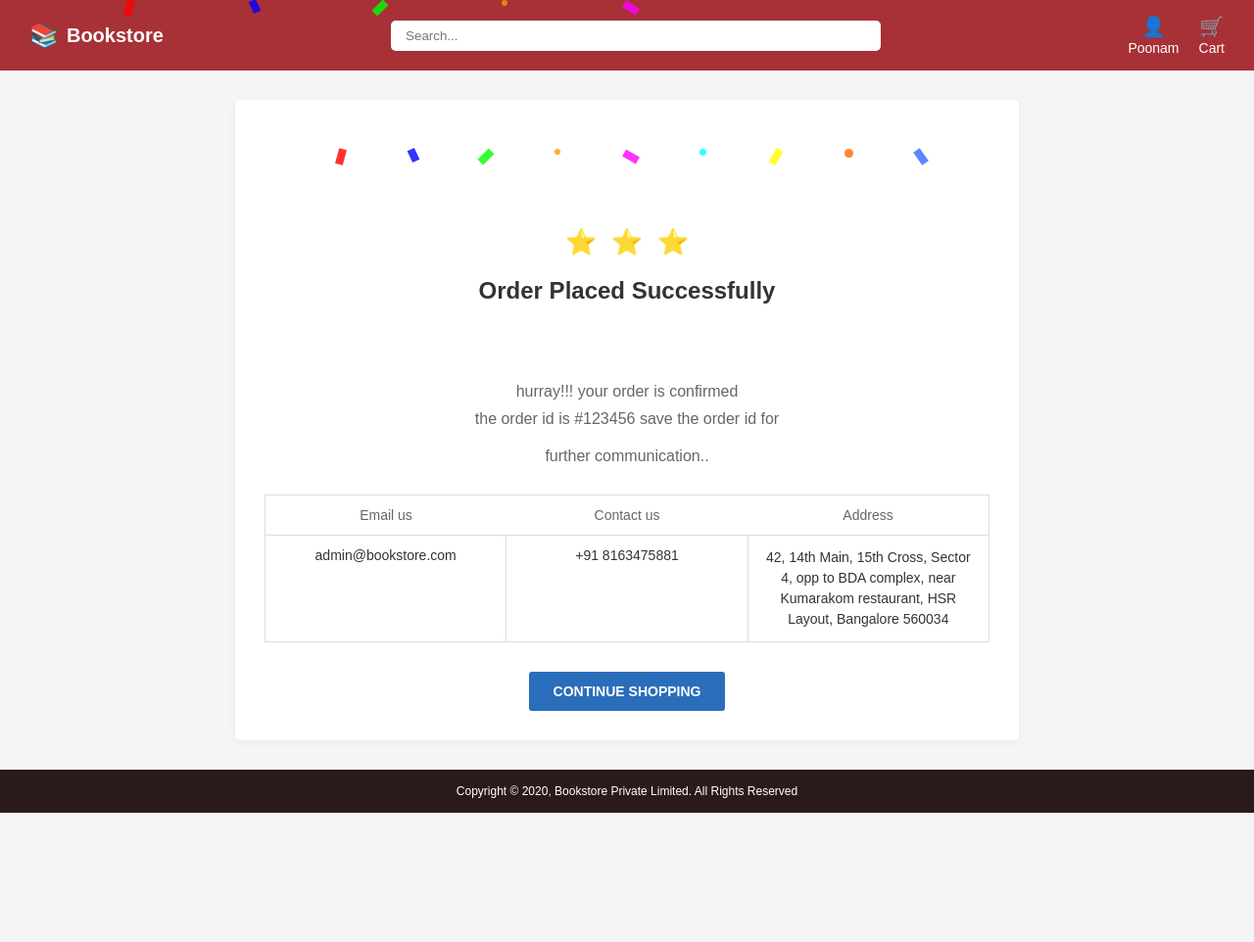
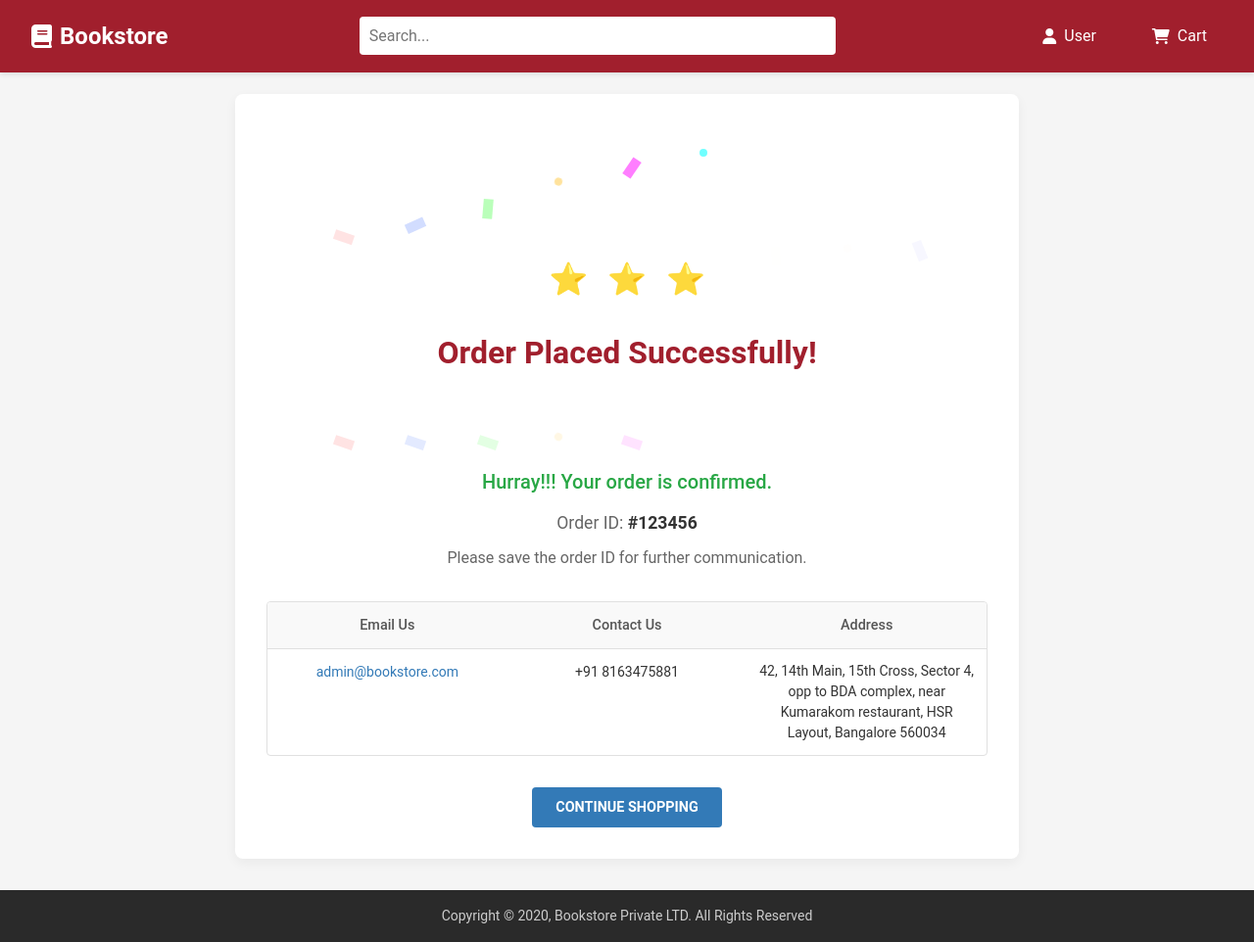
Before and after one commit to EliteTRENT/Bookstore-Frontend, a plain HTML site: page pages/orderSuccessful.html in a window 1280 px wide. Shown: the whole page at 98% size. Before the commit the page ends 830 px from the top, so only its background shows below. Drawn offline with Linux system fonts and the light colour scheme.

Commit message:
[Aalekh] ADD: Created order successful page for book store application

```diff
--- /dev/null
+++ b/js/orderSuccessful.js
@@ -0,0 +1,88 @@
+// orderSuccessful.js
+
+// Profile Dropdown Functionality
+function updateProfileUI() {
+    const userName = localStorage.getItem("user_name") || "User";
+    const firstName = userName.split(" ")[0];
+
+    const profileIcon = document.getElementById("profileDropdownTrigger");
+    if (profileIcon) {
+        profileIcon.innerHTML = `<i class="fas fa-user"></i> ${firstName}`;
+    } else {
+        console.warn("Profile dropdown trigger element not found in the DOM.");
+        return;
+    }
+
+    let profileDropdown = document.querySelector(".bookstore-dash__profile-dropdown");
+    if (!profileDropdown) {
+        profileDropdown = document.createElement("div");
+        profileDropdown.className = "bookstore-dash__profile-dropdown";
+        const header = document.querySelector(".bookstore-dash__header");
+        if (header) {
+            header.appendChild(profileDropdown);
+        } else {
+            console.warn("Header element not found in the DOM.");
+            return;
+        }
+    }
+
+    profileDropdown.innerHTML = `
+        <div class="bookstore-dash__profile-item">Hello, ${userName}</div>
+        <div class="bookstore-dash__profile-item bookstore-dash__profile-profile"><i class="fas fa-user"></i> Profile</div>
+        <div class="bookstore-dash__profile-item bookstore-dash__profile-orders"><i class="fas fa-shopping-bag"></i> My Orders</div>
+        <div class="bookstore-dash__profile-item bookstore-dash__profile-wishlist"><i class="fas fa-heart"></i> My Wishlist</div>
+        <div class="bookstore-dash__profile-item bookstore-dash__profile-logout">Logout</div>
+    `;
+
+    profileIcon.addEventListener("click", (e) => {
+        e.preventDefault();
+        profileDropdown.classList.toggle("active");
+    });
+
+    document.addEventListener("click", (e) => {
+        if (!profileIcon.contains(e.target) && !profileDropdown.contains(e.target)) {
+            profileDropdown.classList.remove("active");
+        }
+    });
+
+    const profileItem = profileDropdown.querySelector(".bookstore-dash__profile-profile");
+    if (profileItem) {
+        profileItem.addEventListener("click", () => {
+            window.location.href = "../pages/profile.html";
+        });
+    }
+
+    const ordersItem = profileDropdown.querySelector(".bookstore-dash__profile-orders");
+    if (ordersItem) {
+        ordersItem.addEventListener("click", () => {
+            window.location.href = "../pages/bookOrders.html";
+        });
+    }
+
+    const wishlistItem = profileDropdown.querySelector(".bookstore-dash__profile-wishlist");
+    if (wishlistItem) {
+        wishlistItem.addEventListener("click", () => {
+            window.location.href = "../pages/bookWishlist.html";
+        });
+    }
+
+    const logoutItem = profileDropdown.querySelector(".bookstore-dash__profile-logout");
+    if (logoutItem) {
+        logoutItem.addEventListener("click", () => {
+            localStorage.removeItem("user_id");
+            localStorage.removeItem("user_name");
+            localStorage.removeItem("token");
+            updateProfileUI();
+            window.location.href = "../pages/login.html";
+        });
+    }
+}
+
+// Initial Setup
+document.addEventListener("DOMContentLoaded", () => {
+    updateProfileUI();
+    // Add event listener for Continue Shopping button
+    document.querySelector(".continue-button").addEventListener("click", () => {
+        window.location.href = "../pages/bookStoreDashboard.html";
+    });
+});
--- a/pages/orderSuccessful.html
+++ b/pages/orderSuccessful.html
@@ -4,28 +4,27 @@
     <meta charset="UTF-8">
     <meta name="viewport" content="width=device-width, initial-scale=1.0">
     <title>Order Success - Bookstore</title>
+    <link rel="stylesheet" href="https://cdnjs.cloudflare.com/ajax/libs/font-awesome/6.0.0-beta3/css/all.min.css" integrity="sha512-Fo3rlrZj/k7ujTnHg4CGR2D7kSs0v4LLanw2qksYuRlEzO+tcaEPQogQ0KaoGN26/zrn20ImR1DfuLWnOo7aBA==" crossorigin="anonymous" referrerpolicy="no-referrer" />
     <link rel="stylesheet" href="../styles/orderSuccessful.css">
 </head>
 <body>
-    <header class="header">
-        <a href="#" class="logo">
-            <span class="logo-icon">📚</span> Bookstore
-        </a>
-        <div class="search-container">
-            <input type="text" class="search-input" placeholder="Search...">
+    <!-- Header -->
+    <header class="bookstore-dash__header">
+        <div class="bookstore-dash__logo">
+            <i class="fa-solid fa-book"></i> Bookstore
         </div>
-        <div class="user-actions">
-            <a href="#" class="user-action">
-                <span class="action-icon">👤</span>
-                Poonam
-            </a>
-            <a href="#" class="user-action">
-                <span class="action-icon">🛒</span>
-                Cart
-            </a>
+        <input type="text" class="bookstore-dash__search" placeholder="Search..." id="searchInput">
+        <div class="bookstore-dash__icons">
+            <button class="bookstore-dash__icon" id="profileDropdownTrigger">
+                <i class="fas fa-user"></i> User
+            </button>
+            <span class="bookstore-dash__icon">
+                <i class="fas fa-shopping-cart"></i> Cart
+            </span>
         </div>
     </header>
 
+    <!-- Main Content -->
     <div class="main-content">
         <div class="celebration-graphic">
             <div class="confetti">
@@ -39,14 +38,14 @@
                 <div class="confetti-piece"></div>
                 <div class="confetti-piece"></div>
             </div>
-            <div>
+            <div class="stars">
                 <span class="star">⭐</span>
                 <span class="star">⭐</span>
                 <span class="star">⭐</span>
             </div>
         </div>
 
-        <h1 class="success-title">Order Placed Successfully</h1>
+        <h1 class="success-title">Order Placed Successfully!</h1>
 
         <div class="celebration-graphic bottom-confetti">
             <div class="confetti-piece"></div>
@@ -56,18 +55,18 @@
             <div class="confetti-piece"></div>
         </div>
 
-        <p class="order-confirmation">hurray!!! your order is confirmed</p>
-        <p class="order-id">the order id is #123456 save the order id for</p>
-        <p class="order-id">further communication..</p>
+        <p class="order-confirmation">Hurray!!! Your order is confirmed.</p>
+        <p class="order-id">Order ID: <span class="order-id-value">#123456</span></p>
+        <p class="order-note">Please save the order ID for further communication.</p>
 
         <div class="contact-info">
             <div class="contact-header">
-                <div class="contact-column">Email us</div>
-                <div class="contact-column">Contact us</div>
+                <div class="contact-column">Email Us</div>
+                <div class="contact-column">Contact Us</div>
                 <div class="contact-column">Address</div>
             </div>
             <div class="contact-details">
-                <div class="contact-data">admin@bookstore.com</div>
+                <div class="contact-data"><a href="mailto:admin@bookstore.com">admin@bookstore.com</a></div>
                 <div class="contact-data">+91 8163475881</div>
                 <div class="contact-data">
                     <div class="address-details">
@@ -77,11 +76,15 @@
             </div>
         </div>
 
-        <button class="continue-button">CONTINUE SHOPPING</button>
+        <button class="continue-button">Continue Shopping</button>
     </div>
 
-    <footer class="footer">
-        Copyright © 2020, Bookstore Private Limited. All Rights Reserved
+    <!-- Footer -->
+    <footer class="bookstore-dash__footer">
+        <p>Copyright © 2020, Bookstore Private LTD. All Rights Reserved</p>
     </footer>
+
+    <!-- JavaScript -->
+    <script src="../js/orderSuccessful.js"></script>
 </body>
 </html>
--- a/styles/orderSuccessful.css
+++ b/styles/orderSuccessful.css
@@ -1,115 +1,138 @@
+/* Reset and Base Styles */
 * {
     margin: 0;
     padding: 0;
     box-sizing: border-box;
-    font-family: Arial, sans-serif;
+    font-family: 'Roboto', Arial, sans-serif;
 }
 
 body {
     background-color: #f5f5f5;
+    color: #333;
+    line-height: 1.6;
 }
 
-.header {
-    background-color: #a83037;
-    padding: 15px 30px;
+/* Header */
+.bookstore-dash__header {
+    background-color: #a11f2d;
+    color: white;
+    padding: 1rem 2rem;
     display: flex;
+    align-items: center;
     justify-content: space-between;
-    align-items: center;
+    box-shadow: 0 0.125rem 0.3125rem rgba(0, 0, 0, 0.1);
+    position: fixed;
+    top: 0;
+    left: 0;
+    width: 100%;
+    z-index: 1000;
 }
 
-.logo {
+.bookstore-dash__logo {
+    font-size: 1.5rem;
+    font-weight: 700;
     display: flex;
     align-items: center;
-    color: white;
-    text-decoration: none;
-    font-size: 20px;
-    font-weight: bold;
+    gap: 0.5rem;
 }
 
-.logo-icon {
-    margin-right: 8px;
-    font-size: 24px;
+.bookstore-dash__search {
+    padding: 0.625rem;
+    width: 40%;
+    border: none;
+    border-radius: 0.25rem;
+    font-size: 1rem;
 }
 
-.search-container {
-    flex: 1;
-    max-width: 500px;
-    margin: 0 15px;
+.bookstore-dash__icons {
+    display: flex;
+    gap: 1.5625rem;
 }
 
-.search-input {
-    width: 100%;
-    padding: 8px 15px;
-    border-radius: 5px;
+.bookstore-dash__icon {
+    cursor: pointer;
+    display: flex;
+    align-items: center;
+    gap: 0.5rem;
+    font-size: 1rem;
+    background: none;
     border: none;
+    color: white;
+    padding: 0.5rem 1rem;
+    border-radius: 0.25rem;
+    transition: background-color 0.3s;
 }
 
-.user-actions {
-    display: flex;
+.bookstore-dash__icon:hover {
+    background-color: rgba(255, 255, 255, 0.1);
 }
 
-.user-action {
-    color: white;
-    text-decoration: none;
-    margin-left: 20px;
-    text-align: center;
-    font-size: 14px;
-    display: flex;
-    flex-direction: column;
-    align-items: center;
-}
-
-.action-icon {
-    font-size: 20px;
-    margin-bottom: 2px;
-}
-
+/* Main Content */
 .main-content {
     max-width: 800px;
-    margin: 30px auto;
+    margin: 6rem auto 2rem;
     background-color: white;
-    padding: 30px;
-    border-radius: 5px;
+    padding: 2rem;
+    border-radius: 0.5rem;
     text-align: center;
-    box-shadow: 0 2px 10px rgba(0, 0, 0, 0.05);
+    box-shadow: 0 0.25rem 0.75rem rgba(0, 0, 0, 0.05);
 }
 
 .celebration-graphic {
-    margin: 20px 0;
+    margin: 1.5rem 0;
+    position: relative;
 }
 
 .success-title {
-    font-size: 24px;
-    color: #333;
-    margin-bottom: 20px;
+    font-size: 2rem;
+    color: #a11f2d;
+    margin-bottom: 1rem;
+    font-weight: 700;
 }
 
 .order-confirmation {
-    color: #666;
-    margin-bottom: 10px;
+    color: #28a745;
+    font-size: 1.25rem;
+    margin-bottom: 0.75rem;
+    font-weight: 500;
 }
 
 .order-id {
     color: #666;
-    margin-bottom: 20px;
+    font-size: 1.1rem;
+    margin-bottom: 0.5rem;
+}
+
+.order-id-value {
+    font-weight: bold;
+    color: #333;
+}
+
+.order-note {
+    color: #666;
+    font-size: 1rem;
+    margin-bottom: 1.5rem;
 }
 
 .contact-info {
-    border: 1px solid #ddd;
-    margin: 30px 0;
+    border: 1px solid #e0e0e0;
+    border-radius: 0.25rem;
+    margin: 2rem 0;
+    overflow: hidden;
 }
 
 .contact-header {
     display: flex;
-    border-bottom: 1px solid #ddd;
+    background-color: #f9f9f9;
+    border-bottom: 1px solid #e0e0e0;
 }
 
 .contact-column {
     flex: 1;
-    padding: 12px;
-    font-weight: normal;
-    color: #666;
-    font-size: 14px;
+    padding: 0.75rem;
+    font-weight: 500;
+    color: #555;
+    font-size: 0.9rem;
 }
 
 .contact-details {
@@ -118,14 +141,18 @@ body {
 
 .contact-data {
     flex: 1;
-    padding: 12px;
-    border-right: 1px solid #ddd;
-    font-size: 14px;
+    padding: 0.75rem;
+    font-size: 0.875rem;
     color: #333;
 }
 
-.contact-data:last-child {
-    border-right: none;
+.contact-data a {
+    color: #337ab7;
+    text-decoration: none;
+}
+
+.contact-data a:hover {
+    text-decoration: underline;
 }
 
 .address-details {
@@ -133,109 +160,199 @@ body {
 }
 
 .continue-button {
-    background-color: #2a6ebb;
+    background-color: #337ab7;
     color: white;
     border: none;
-    padding: 12px 25px;
-    border-radius: 3px;
+    padding: 0.75rem 1.5rem;
+    border-radius: 0.25rem;
     font-weight: bold;
     cursor: pointer;
     text-transform: uppercase;
-    font-size: 14px;
+    font-size: 0.9rem;
+    transition: background-color 0.3s;
 }
 
-.footer {
-    background-color: #2a1a1c;
-    color: white;
+.continue-button:hover {
+    background-color: #1d69aa;
+}
+
+/* Footer */
+.bookstore-dash__footer {
+    background-color: #2a2a2a;
+    color: #ccc;
     text-align: center;
-    padding: 15px;
-    font-size: 12px;
-    margin-top: 30px;
+    padding: 0.9375rem;
+    font-size: 0.875rem;
+    margin-top: 2rem;
+}
+
+/* Celebration Graphics */
+.stars {
+    margin-top: 0.5rem;
 }
 
 .star {
     display: inline-block;
     color: #ffd700;
-    font-size: 26px;
-    margin: 0 5px;
+    font-size: 2rem;
+    margin: 0 0.5rem;
+    animation: twinkle 1.5s infinite alternate;
 }
 
 .confetti {
     position: relative;
-    height: 80px;
+    height: 100px;
 }
 
 .confetti-piece {
     position: absolute;
-    width: 8px;
-    height: 16px;
-    background-color: #ff0000;
+    width: 10px;
+    height: 20px;
     top: 0;
-    opacity: 0.8;
+    opacity: 0;
+    animation: fall 2s infinite;
 }
 
-.confetti-piece:nth-child(1) {
-    left: 10%;
-    background-color: #ff0000;
-    transform: rotate(15deg);
+.confetti-piece:nth-child(1) { left: 10%; background-color: #ff4d4d; animation-delay: 0s; }
+.confetti-piece:nth-child(2) { left: 20%; background-color: #4d79ff; animation-delay: 0.2s; }
+.confetti-piece:nth-child(3) { left: 30%; background-color: #4dff4d; animation-delay: 0.4s; }
+.confetti-piece:nth-child(4) { left: 40%; background-color: #ffcc4d; animation-delay: 0.6s; width: 8px; height: 8px; border-radius: 50%; }
+.confetti-piece:nth-child(5) { left: 50%; background-color: #ff4dff; animation-delay: 0.8s; }
+.confetti-piece:nth-child(6) { left: 60%; background-color: #4dffff; animation-delay: 1s; width: 8px; height: 8px; border-radius: 50%; }
+.confetti-piece:nth-child(7) { left: 70%; background-color: #ffff4d; animation-delay: 1.2s; }
+.confetti-piece:nth-child(8) { left: 80%; background-color: #ff994d; animation-delay: 1.4s; width: 8px; height: 8px; border-radius: 50%; }
+.confetti-piece:nth-child(9) { left: 90%; background-color: #4d4dff; animation-delay: 1.6s; }
+
+.bottom-confetti {
+    margin-top: 1rem;
+    height: 50px;
 }
 
-.confetti-piece:nth-child(2) {
-    left: 20%;
-    background-color: #0000ff;
-    transform: rotate(-25deg);
-    height: 13px;
+.bottom-confetti .confetti-piece {
+    animation: fall-bottom 2s infinite;
 }
 
-.confetti-piece:nth-child(3) {
-    left: 30%;
-    background-color: #00ff00;
-    transform: rotate(45deg);
+/* Animations */
+@keyframes fall {
+    0% { opacity: 0.8; transform: translateY(0) rotate(0deg); }
+    100% { opacity: 0; transform: translateY(100px) rotate(360deg); }
 }
 
-.confetti-piece:nth-child(4) {
-    left: 40%;
-    height: 6px;
-    width: 6px;
-    border-radius: 50%;
-    background-color: #ff9900;
+@keyframes fall-bottom {
+    0% { opacity: 0.8; transform: translateY(0) rotate(0deg); }
+    100% { opacity: 0; transform: translateY(50px) rotate(360deg); }
 }
 
-.confetti-piece:nth-child(5) {
-    left: 50%;
-    background-color: #ff00ff;
-    transform: rotate(-60deg);
+@keyframes twinkle {
+    0% { opacity: 0.5; }
+    100% { opacity: 1; }
 }
 
-.confetti-piece:nth-child(6) {
-    left: 60%;
-    height: 7px;
-    width: 7px;
-    border-radius: 50%;
-    background-color: #00ffff;
+/* Profile Dropdown */
+.bookstore-dash__profile-dropdown {
+    display: none;
+    position: absolute;
+    top: 80%;
+    right: 2rem;
+    background-color: white;
+    border: 1px solid #e0e0e0;
+    border-radius: 0.25rem;
+    box-shadow: 0 0.3125rem 0.9375rem rgba(0, 0, 0, 0.1);
+    z-index: 1000;
+    min-width: 14rem;
+    padding: 1rem 0;
 }
 
-.confetti-piece:nth-child(7) {
-    left: 70%;
-    background-color: #ffff00;
-    transform: rotate(30deg);
+.bookstore-dash__profile-dropdown.active {
+    display: block;
 }
 
-.confetti-piece:nth-child(8) {
-    left: 80%;
-    height: 9px;
-    width: 9px;
-    border-radius: 50%;
-    background-color: #ff6600;
+.bookstore-dash__profile-item {
+    padding: 0.75rem 1.5rem;
+    font-size: 1rem;
+    color: #333;
+    cursor: pointer;
+    display: flex;
+    align-items: center;
+    gap: 0.75rem;
+    transition: background-color 0.3s, color 0.3s;
 }
 
-.confetti-piece:nth-child(9) {
-    left: 90%;
-    background-color: #3366ff;
-    transform: rotate(-35deg);
+.bookstore-dash__profile-item:hover {
+    background-color: #ffebee;
+    color: #a11f2d;
 }
 
-.bottom-confetti {
-    margin-top: 10px;
-    height: 40px;
+.bookstore-dash__profile-item:first-child {
+    font-weight: 500;
+    margin-bottom: 1rem;
 }
+
+.bookstore-dash__profile-item i {
+    font-size: 1rem;
+    color: #666;
+}
+
+.bookstore-dash__profile-item:hover i {
+    color: #a11f2d;
+}
+
+.bookstore-dash__profile-item.bookstore-dash__profile-logout {
+    color: #a11f2d;
+    font-weight: 500;
+    margin: 1rem 1.5rem 0;
+    border: 1px solid #a11f2d;
+    border-radius: 0.25rem;
+    text-align: center;
+    justify-content: center;
+    padding: 0.5rem 1rem;
+}
+
+.bookstore-dash__profile-item.bookstore-dash__profile-logout:hover {
+    background-color: #a11f2d;
+    color: white;
+}
+
+/* Responsive Design */
+@media (max-width: 768px) {
+    .main-content {
+        margin: 5rem 1rem 1rem;
+        padding: 1.5rem;
+    }
+
+    .contact-details,
+    .contact-header {
+        flex-direction: column;
+    }
+
+    .contact-column,
+    .contact-data {
+        border: none;
+        padding: 0.5rem;
+    }
+
+    .bookstore-dash__header {
+        flex-direction: column;
+        align-items: flex-start;
+        padding: 1rem;
+    }
+
+    .bookstore-dash__search {
+        width: 100%;
+    }
+}
+
+@media (max-width: 480px) {
+    .success-title {
+        font-size: 1.5rem;
+    }
+
+    .star {
+        font-size: 1.5rem;
+    }
+
+    .continue-button {
+        padding: 0.5rem 1rem;
+        font-size: 0.8rem;
+    }
+}
```
Also changed, not shown: js/bookOrders.js (+8 -1 lines), js/bookWishlist.js (+8 -1 lines), js/bookdetails.js (+8 -1 lines), pages/bookOrders.html (+1 -1 lines), pages/bookWishlist.html (+1 -1 lines), styles/bookOrders.css (+10 -11 lines).
